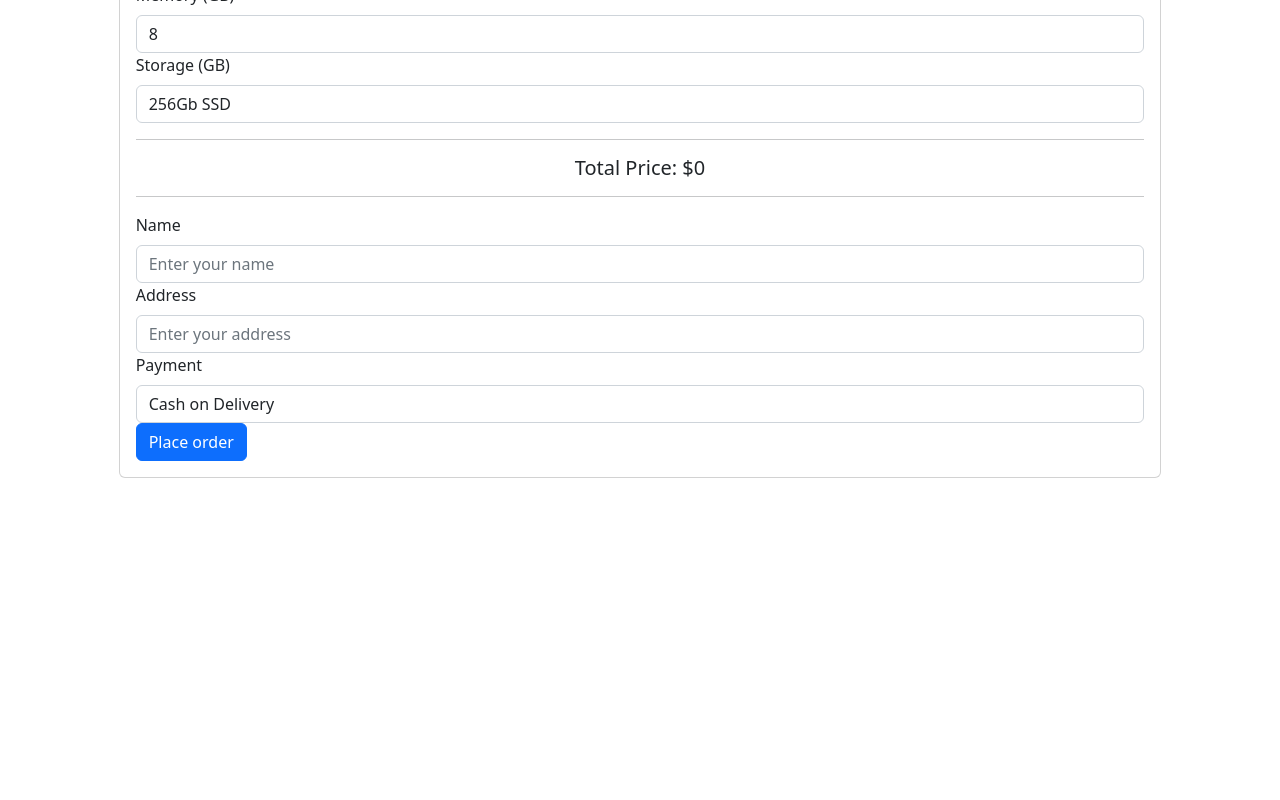
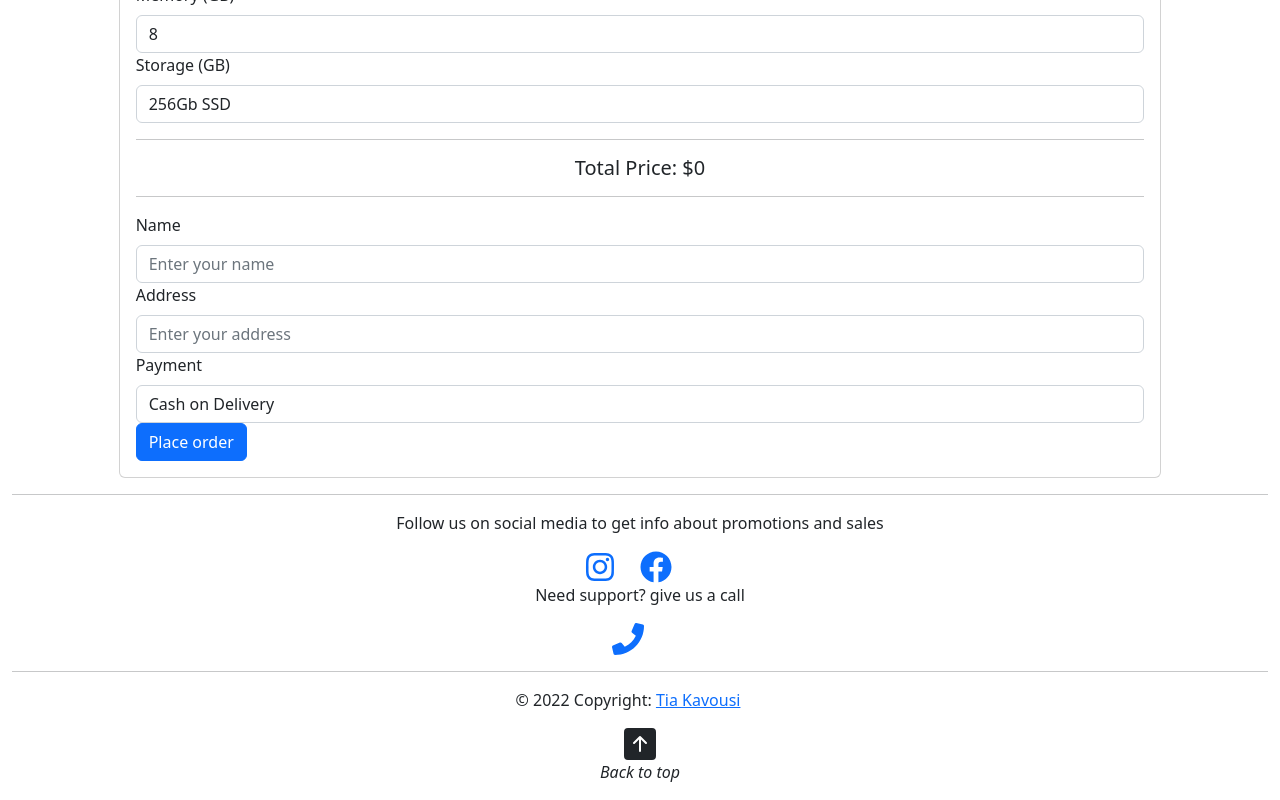
Before and after one commit to tiakavousi/LapTopUp_Store, a React (Create React App) app: page / in a window 1280 px wide. Shown: the part 1561-2361 px from the top of the page. Before the commit the page ends 2039 px from the top, so only its background shows below. Built offline with nearby package versions, Linux system fonts and the light colour scheme.

Commit message:
adding footer and changing navbar to sticky and creating components directory and home page

```diff
--- a/package.json
+++ b/package.json
@@ -11,7 +11,9 @@
     "react": "^18.2.0",
     "react-bootstrap": "^2.7.0",
     "react-dom": "^18.2.0",
+    "react-icons": "^4.7.1",
     "react-scripts": "5.0.1",
+    "react-scroll": "^1.8.9",
     "web-vitals": "^2.1.4"
   },
   "scripts": {
--- a/src/App.js
+++ b/src/App.js
@@ -1,13 +1,15 @@
 import {Component} from "react";
 import {Container, Row} from "react-bootstrap";
-import Nav from "./Nav";
+import Nav from "./components/Nav";
 import {laptopsData} from "./data/laptops";
 import LaptopCard from "./LaptopCard";
 import Forms from "./Forms";
 import OrderInvoice from "./OrderInvoice";
+import Footer from "./components/Footer";
+
 //TODO :
 // adding number of laptops to the order form
-//creating 4 pages: Home, shopping cart, orderPage, invoice
+// creating 4 pages: Home, shopping cart, orderPage, invoice
 
 class App extends Component {
     constructor(props) {
@@ -133,7 +135,7 @@ class App extends Component {
             <div className="App">
                 <Container fluid style={shoppingPageDisplayed ? {display:"block"} : {display:"none"}}>
                     {/* Nav component in a separate file is imported and used */}
-                    <Nav />
+                    <Nav/>
                     <Row>
                     {/* using map array helper, for the list of laptops,
                     it returns a component "LaptopCard" for every laptop object in the ist */}
@@ -165,6 +167,7 @@ class App extends Component {
                         toggleDisplay={toggleDisplay}
                     />
                 </Row>
+                <Footer />
             </div>
         );
     }
--- /dev/null
+++ b/src/components/Footer.js
@@ -0,0 +1,35 @@
+
+import {FaFacebook, FaInstagram, FaPhone} from "react-icons/fa";
+import {BsFillArrowUpSquareFill} from "react-icons/bs";
+import { Container } from "react-bootstrap";
+
+function ScrollToTop () {
+    return (
+        <div onClick={() => window.scrollTo({top: 0, behavior: 'smooth'})}>
+            <BsFillArrowUpSquareFill size='2em'/>
+            <p><i>Back to top</i></p>
+        </div>
+    );
+}
+
+export default function Footer(){
+    return (
+        <Container className="text-center" fluid>
+            <hr/>
+            <p>Follow us on social media to get info about promotions and sales</p>
+            <a href="#" className="me-4">
+                <FaInstagram size='2em'/>
+            </a>
+            <a href="#" className="me-4">
+                <FaFacebook size='2em'/>
+            </a>
+            <p>Need support? give us a call </p>
+            <a href="#" className="me-4">
+                <FaPhone size='2em'/>
+            </a>
+            <hr/>
+            <p> © 2022 Copyright: <a className="me-4" href="/home"> Tia Kavousi</a></p>
+            <ScrollToTop/>
+        </Container>
+    );
+}
--- /dev/null
+++ b/src/components/Home.js
@@ -0,0 +1,4 @@
+const Home = () =>{
+
+}
+export default Home;
--- a/src/Nav.js
+++ b/src/components/Nav.js
@@ -2,13 +2,13 @@ import {Container, Navbar} from "react-bootstrap";
 
 const Nav = () => {
     return (
-        <Navbar>
+        <Navbar bg="light"  variant="light" sticky="top">
             <Container>
                 <Navbar.Brand href="#home">LapTop Shop!!!</Navbar.Brand>
                 <Navbar.Toggle />
                 <Navbar.Collapse className="justify-content-end">
                     <Navbar.Text>
-                        Signed in as: <a href="#login"> Tia</a>
+                        Signed in as: <a href="src/components/Nav#login"> Tia</a>
                     </Navbar.Text>
                 </Navbar.Collapse>
             </Container>
```
Also changed, not shown: 1 other file (tests, documents, lock files or other folders).
